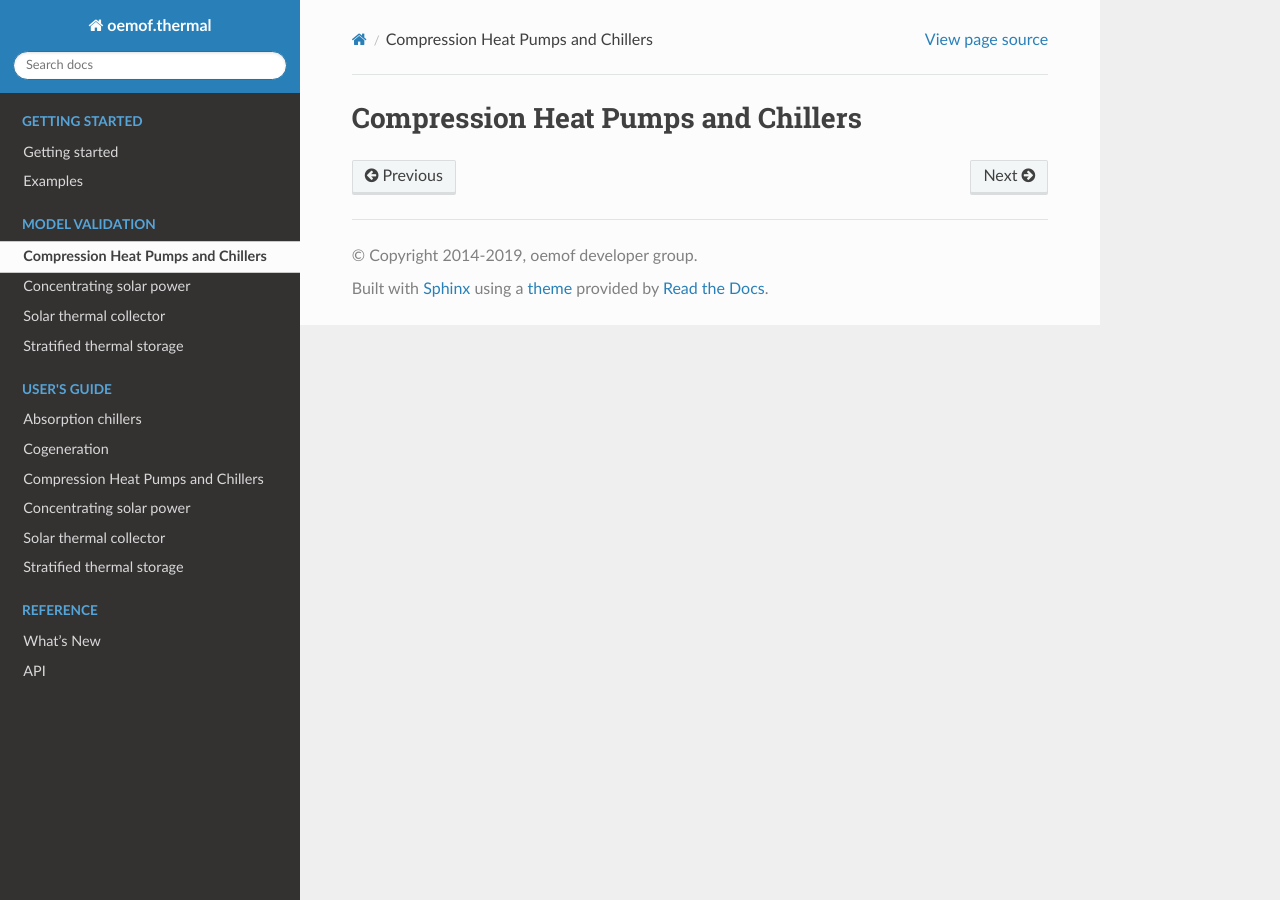
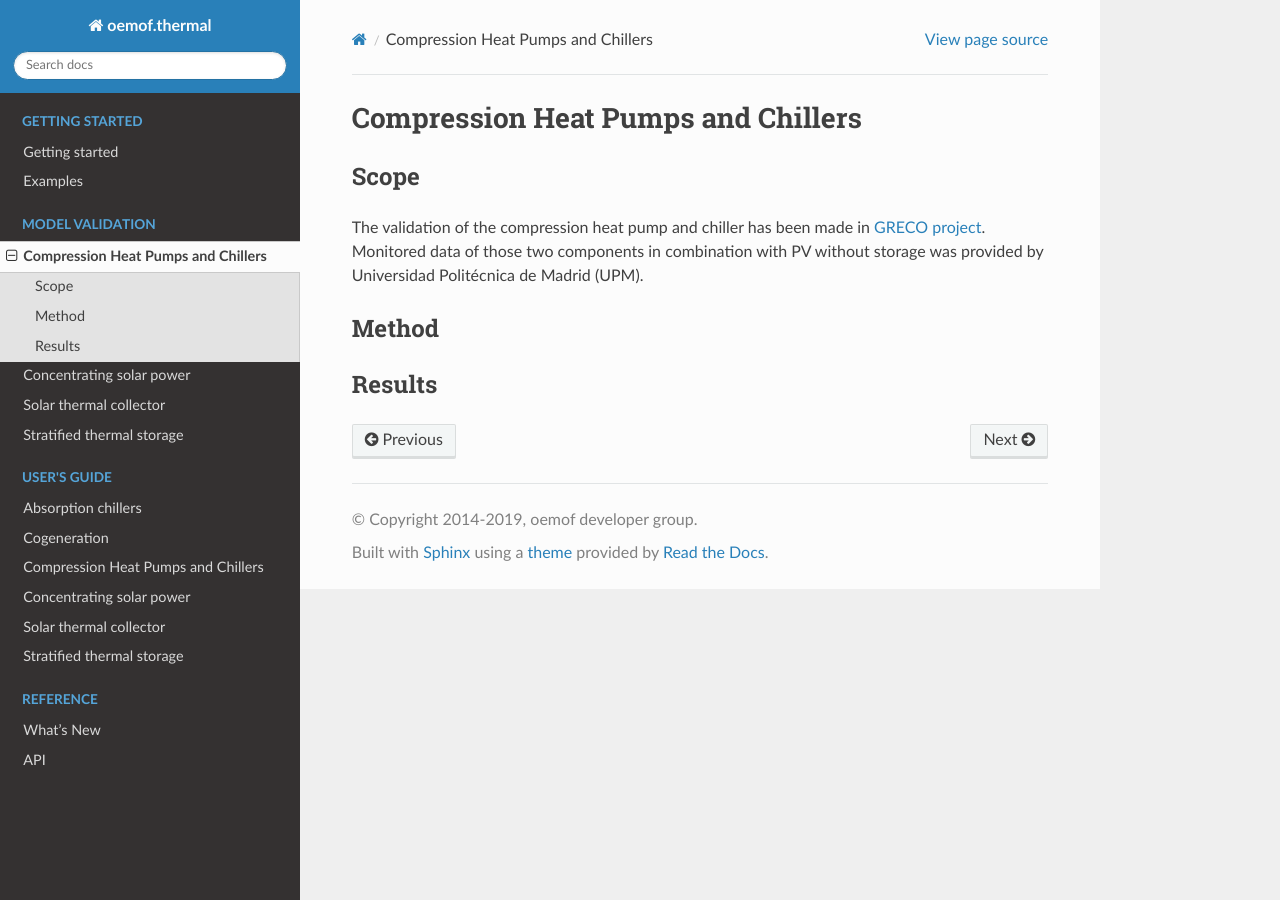
Before and after one commit to oemof/oemof-thermal, a Sphinx documentation site: the page built from docs/validation_compression_heat_pumps_and_chillers.rst, in a window 1280 px wide. Built offline with Sphinx 7.4.7 and the Read the Docs theme 2.0.0, drawn with Linux system fonts in a browser that asks for light colours; formulas are drawn with MathJax 3.

Commit message:
Add basic structure in compression heat pumps and chillers section

```diff
--- a/docs/validation_compression_heat_pumps_and_chillers.rst
+++ b/docs/validation_compression_heat_pumps_and_chillers.rst
@@ -2,3 +2,16 @@
 
 Compression Heat Pumps and Chillers
 ===================================
+
+Scope
+_____
+
+The validation of the compression heat pump and chiller has been made in `GRECO project <https://github.com/greco-project>`_.
+Monitored data of those two components in combination with PV without storage was provided by Universidad Politécnica de Madrid (UPM).
+
+
+Method
+_______
+
+Results
+_______
```
